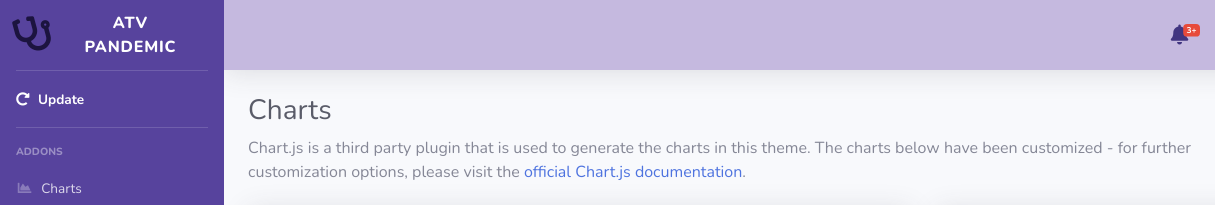
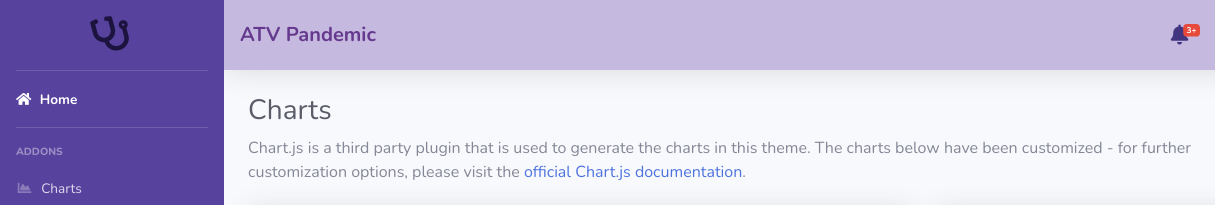
Before and after one commit to Namoku/hackathon, a website with bundled scripts: page charts.html in a window 1280 px wide. Shown: the top 205 px of the page, 0-1215 px from the left. Built offline with nearby package versions, Linux system fonts and the light colour scheme.

Commit message:
Cambio de posición de titulo y cambio de 1 icono

```diff
--- a/charts.html
+++ b/charts.html
@@ -35,7 +35,6 @@
                 <div class="sidebar-brand-icon rotate-n-15">
                     <i class="fa fa-stethoscope" style="font-size:36px;color:rgba(5, 2, 27, 0.719)"></i>
                 </div>
-                <div class="sidebar-brand-text mx-3">ATV Pandemic</div>
             </a>
 
             <!-- Divider -->
@@ -44,8 +43,8 @@
             <!-- Nav Item - Dashboard -->
             <li class="nav-item active">
                 <a class="nav-link" href="index.html">
-                    <i class="fas fa-redo-alt"></i>
-                    <span>Update</span></a>
+                    <i class="fas fa-home"></i>
+                    <span>Home</span></a>
             </li>
 
             <!-- Divider -->
@@ -95,7 +94,8 @@
                     <button id="sidebarToggleTop" class="btn btn-link d-md-none rounded-circle mr-3">
                         <i class="fa fa-bars"></i>
                     </button>
-
+                    <h5 class="mb-0 font-weight-bold" style="color:rgba(71, 17, 116, 0.76)">ATV Pandemic<span
+                        class="float-right"></span></h5>
 
 
                     <!-- Topbar Navbar -->
```
Also changed, not shown: formulario.html (+4 -4 lines), index.html (+5 -5 lines), tables.html (+4 -3 lines).
